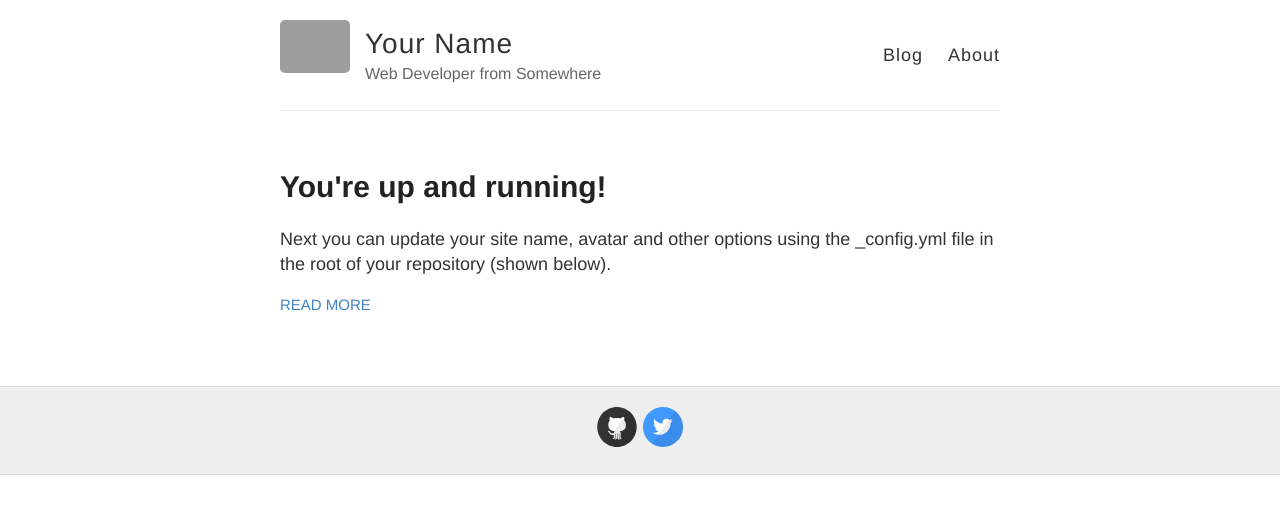
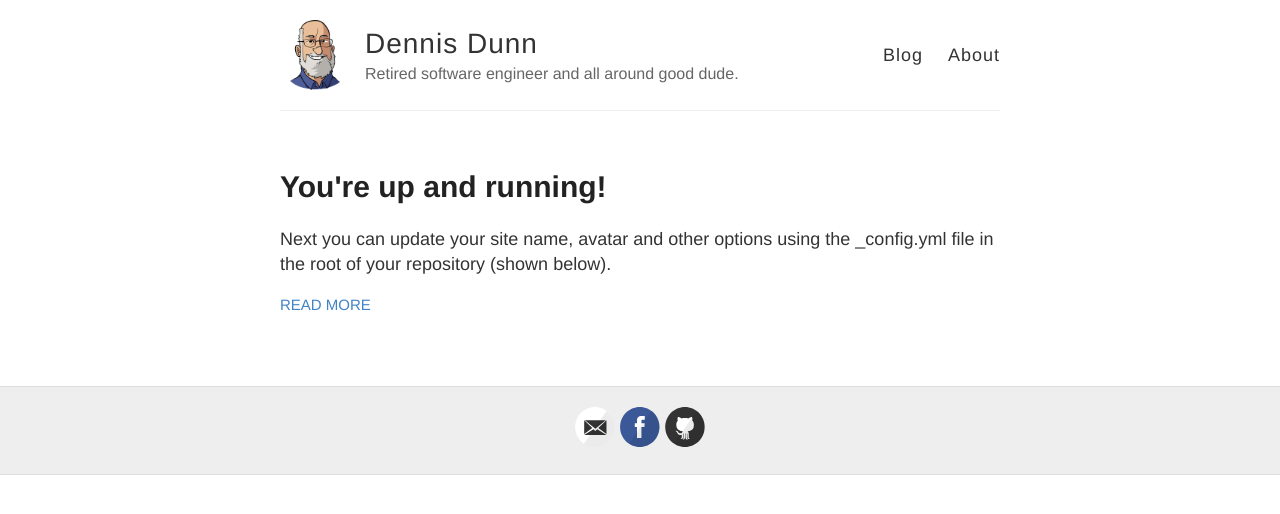
Before and after one commit to dennisdunn/dennisdunn.github.io, a Jekyll site: the page built from index.html, in a window 1280 px wide. Shown: the top 514 px of the page. Built offline with Jekyll 4.4.1, drawn with Linux system fonts in a browser that asks for light colours; grey boxes are pictures that could not be loaded.

Commit message:
Initial configuration.

```diff
--- a/_config.yml
+++ b/_config.yml
@@ -3,13 +3,13 @@
 #
 
 # Name of your site (displayed in the header)
-name: Your Name
+name: Dennis Dunn
 
 # Short bio or description (displayed in the header)
-description: Web Developer from Somewhere
+description: Retired software engineer and all around good dude.
 
 # URL of your avatar or profile pic (you could use your GitHub profile pic)
-avatar: https://raw.githubusercontent.com/barryclark/jekyll-now/master/images/jekyll-logo.png
+avatar: /images/ansofive-avatar.png
 
 #
 # Flags below are optional
@@ -18,15 +18,15 @@ avatar: https://raw.githubusercontent.com/barryclark/jekyll-now/master/images/je
 # Includes an icon in the footer for each username you enter
 footer-links:
   dribbble:
-  email:
-  facebook:
+  email: ansofive@gmail.com
+  facebook: dennis.dunn.581
   flickr:
-  github: barryclark/jekyll-now
+  github: dennisdunn
   instagram:
   linkedin:
   pinterest:
   rss: # just type anything here for a working RSS icon
-  twitter: jekyllrb
+  twitter:
   stackoverflow: # your stackoverflow profile, e.g. "users/50476/bart-kiers"
   youtube: # channel/<your_long_string> or user/<user-name>
   googleplus: # anything in your profile username that comes after plus.google.com/
@@ -41,7 +41,7 @@ google_analytics:
 
 # Your website URL (e.g. http://barryclark.github.io or http://www.barryclark.co)
 # Used for Sitemap.xml and your RSS feed
-url:
+url: https://dennisdunn.github.io
 
 # If you're hosting your site at a Project repository on GitHub pages
 # (http://yourusername.github.io/repository-name)
```
Also changed, not shown: images/ansofive-avatar.png (added), images/config.png (deleted), images/first-post.png (deleted), images/jekyll-logo.png (deleted), images/jekyll-now-theme-screenshot.jpg (deleted), images/step1.gif (deleted).
